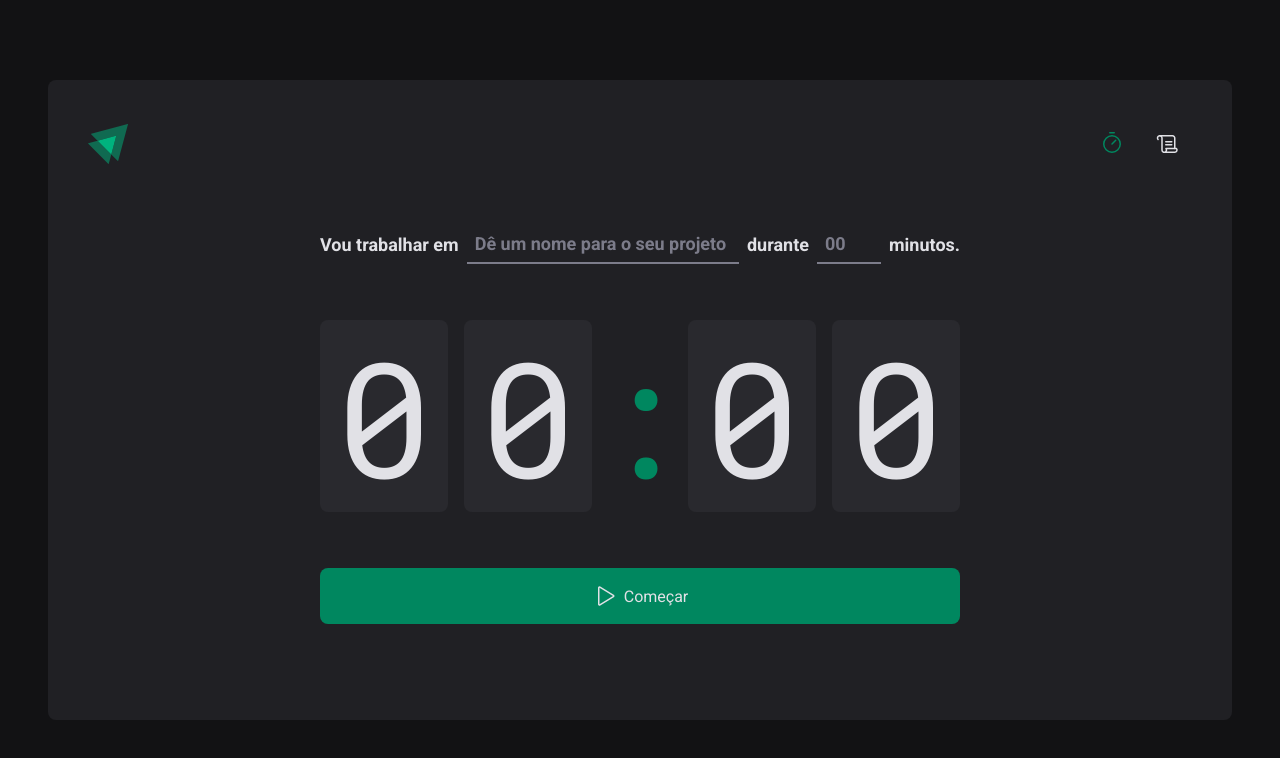
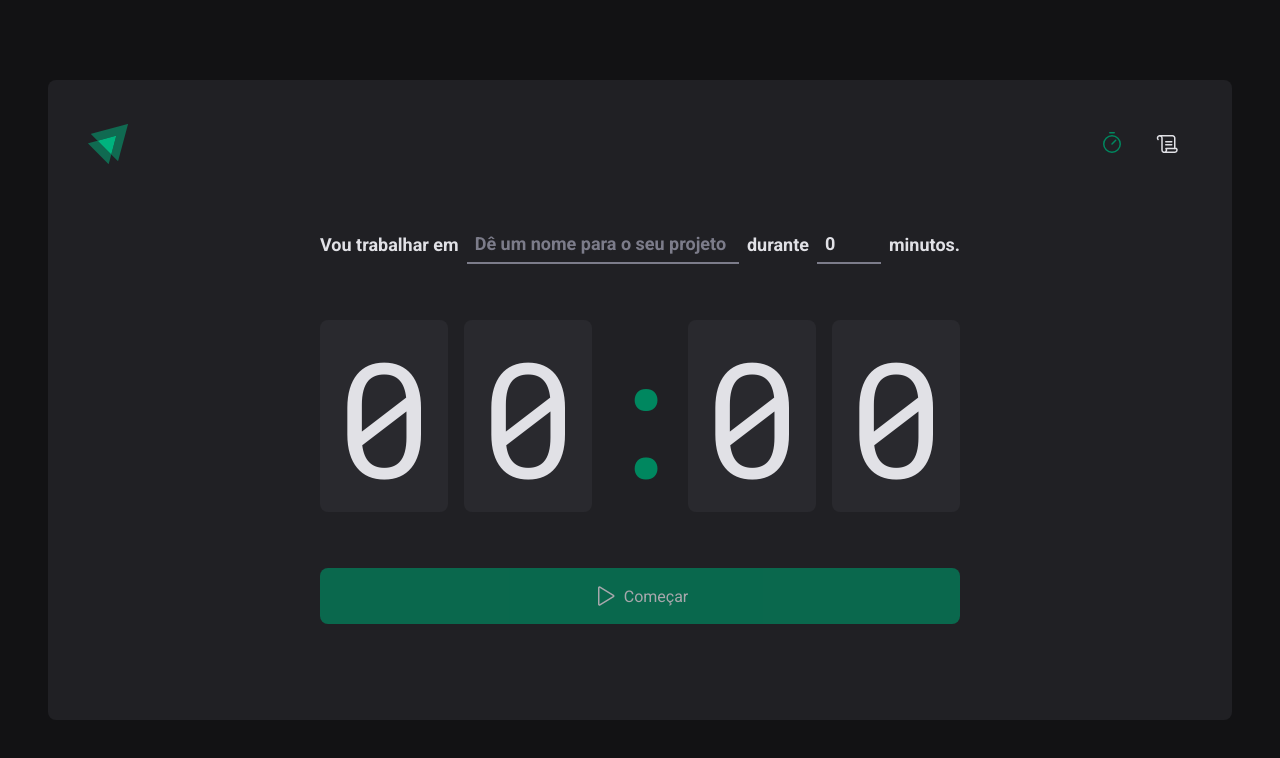
Before and after one commit to gahantognoli/02-ignite-timer, a React (Vite) app: page / in a window 1280 px wide. Shown: the top 758 px of the page. Built offline with nearby package versions, Linux system fonts and the light colour scheme.

Commit message:
Adicionando validação

```diff
--- a/package.json
+++ b/package.json
@@ -10,12 +10,15 @@
     "preview": "vite preview"
   },
   "dependencies": {
+    "@hookform/resolvers": "^3.9.1",
     "@rocketseat/eslint-config": "^2.2.2",
     "phosphor-react": "^1.4.1",
     "react": "^18.3.1",
     "react-dom": "^18.3.1",
+    "react-hook-form": "^7.53.1",
     "react-router-dom": "^6.28.0",
-    "styled-components": "^6.1.13"
+    "styled-components": "^6.1.13",
+    "zod": "^3.23.8"
   },
   "devDependencies": {
     "@eslint/js": "^9.13.0",
--- a/src/pages/Home/index.tsx
+++ b/src/pages/Home/index.tsx
@@ -8,17 +8,47 @@
   StartCountdownButton,
   TaskInput,
 } from "./styles";
+import { useForm } from "react-hook-form";
+import { zodResolver } from "@hookform/resolvers/zod";
+import * as zod from "zod";
+
+const newClycleFormValidationSchema = zod.object({
+  task: zod.string().min(1, "Informe a tarefa"),
+  minutesAmount: zod
+    .number()
+    .min(5, "O ciclo de no mínimo 5 minutos")
+    .max(60, "O ciclo de no máximo 60 minutos"),
+});
+
+type NewClycleFormData = zod.infer<typeof newClycleFormValidationSchema>;
 
 export function Home() {
+  const { register, handleSubmit, watch, reset } = useForm<NewClycleFormData>({
+    resolver: zodResolver(newClycleFormValidationSchema),
+    defaultValues: {
+      task: "",
+      minutesAmount: 0,
+    },
+  });
+
+  function handleCreateNewCycle(data: NewClycleFormData) {
+    console.log(data)
+    reset()
+  }
+
+  const task = watch("task");
+  const isSubmitDisabled = !task;
+
   return (
     <HomeContainer>
-      <form action="">
+      <form onSubmit={handleSubmit(handleCreateNewCycle)} action="">
         <FormContainer>
           <label htmlFor="task">Vou trabalhar em</label>
           <TaskInput
             id="task"
             placeholder="Dê um nome para o seu projeto"
             list="task-suggestions"
+            {...register("task")}
           />
           <datalist id="task-suggestions">
             <option value="Projeto 1"></option>
@@ -33,6 +63,9 @@
             step={5}
             min={5}
             max={60}
+            {...register("minutesAmount", {
+              valueAsNumber: true,
+            })}
           />
 
           <span>minutos.</span>
@@ -46,7 +79,7 @@
           <span>0</span>
         </CountdownContainer>
 
-        <StartCountdownButton type="submit">
+        <StartCountdownButton disabled={isSubmitDisabled} type="submit">
           <Play size={24} />
           Começar
         </StartCountdownButton>
```
Also changed, not shown: 1 other file (tests, documents, lock files or other folders).
